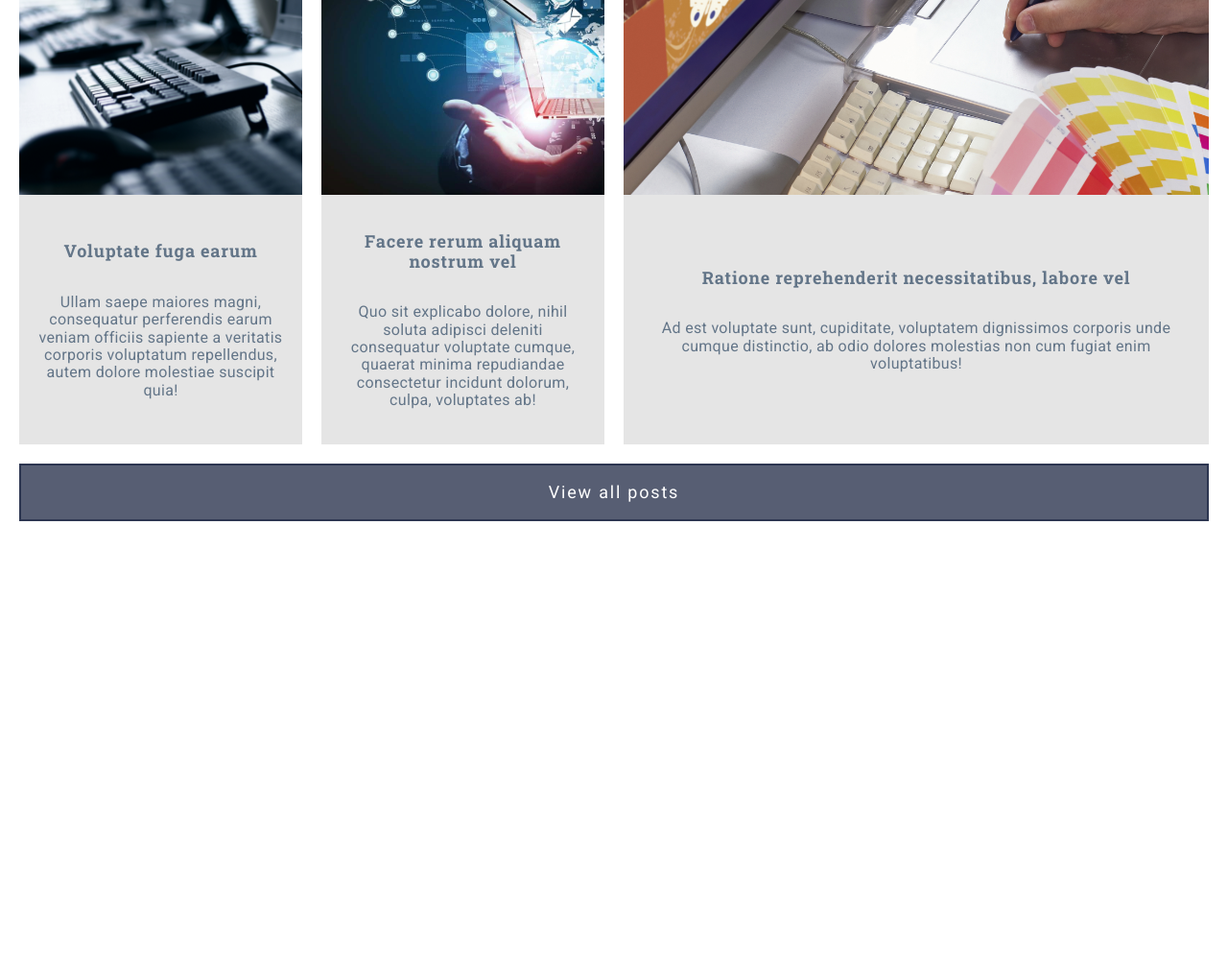
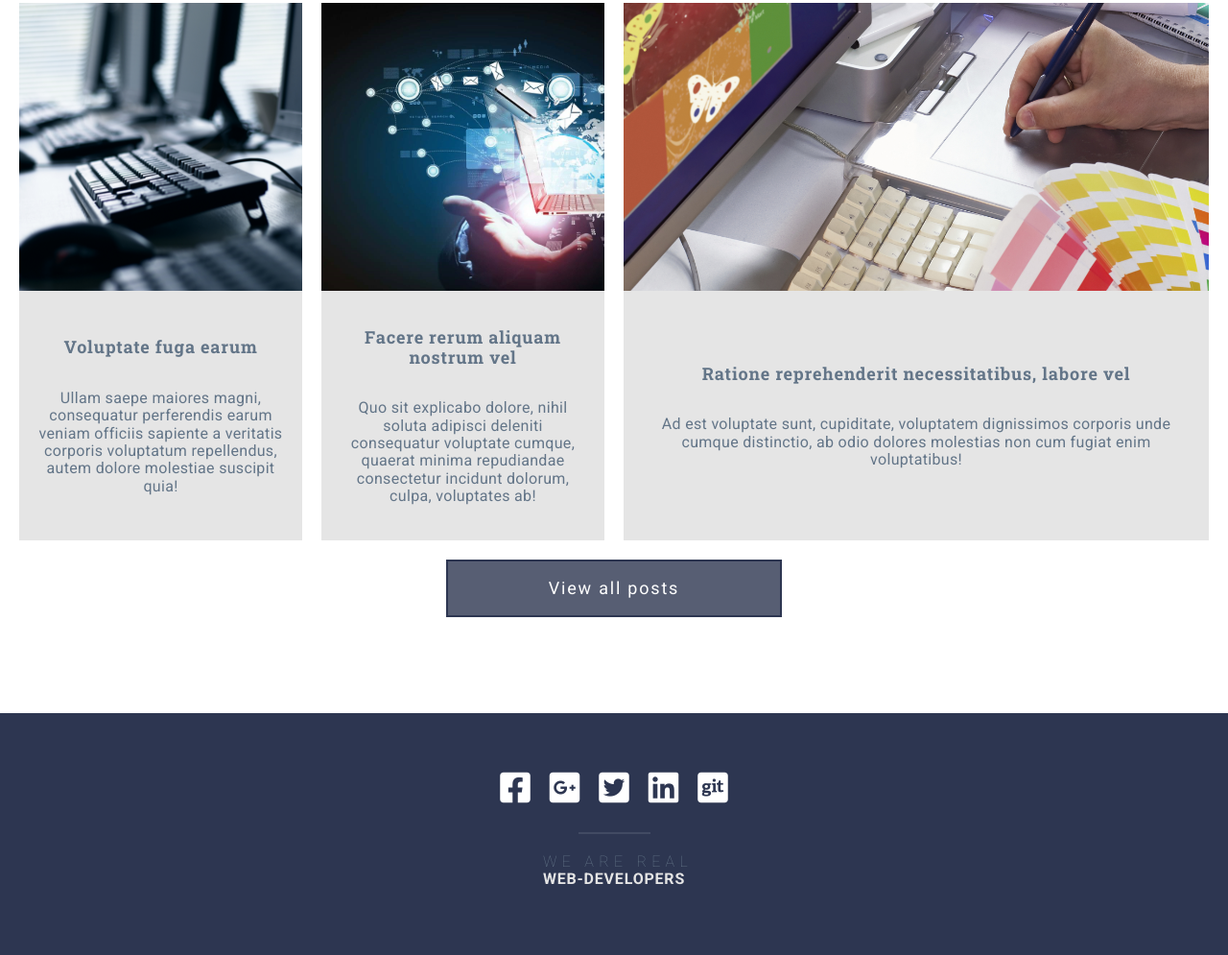
Before and after one commit to DianaSicevaia/grid-template-init-project, a website: page index.html in a window 1280 px wide. Shown: the part 3292-4287 px from the top of the page at 96% size. Before the commit the page ends 3835 px from the top, so only its background shows below. Drawn offline with Linux system fonts and the light colour scheme.

Commit message:
in the section post modified the button and paddings of the section. Added footer, social media icons with hover and focus, and  spans

```diff
--- a/assets/scss/_common.scss
+++ b/assets/scss/_common.scss
@@ -59,7 +59,6 @@ h3 {
 p {
     font-family: $font-main;
     color: $color-gray;
-    text-align: center;
 }
 
 a {
--- a/assets/scss/_footer.scss
+++ b/assets/scss/_footer.scss
@@ -0,0 +1,57 @@
+.footer {
+    padding: 50px 20px 70px;
+    text-align: center;
+    background-color: $color-primary;
+
+    &__social {
+        position: relative;
+        display: grid;
+        justify-content: center;
+        margin-bottom: 40px;
+        grid-template-columns: repeat(auto-fit, minmax(50px, max-content));
+
+        &::after {
+            position: absolute;
+            bottom: -20px;
+            left: calc(50% - 75px / 2);
+            width: 75px;
+            height: 2px;
+            content: "";
+            background-color: rgba($color-light, 0.1);
+        }
+
+        & a {
+            display: block;
+            padding: 10px;
+            transition: color 0.5s;
+
+            &:hover,
+            &:focus {
+            color: $color-accent;}
+        }
+
+        & .fab {
+            font-size: 36px;
+        }
+    }
+
+    &__container {
+        @extend %container;
+    }
+
+    &__copy span {
+        &:nth-of-type(1) {
+            margin-right: -0.5em;
+            letter-spacing: 0.33em;
+            font-weight: 100;
+        }
+
+        &:nth-of-type(2) {
+            letter-spacing: 0.05em;
+            color: $color-gray-light;
+            font-weight: 700;
+        }
+    }
+
+
+}
--- a/assets/scss/sections/_section-posts.scss
+++ b/assets/scss/sections/_section-posts.scss
@@ -5,6 +5,21 @@
 }
 
 .posts {
+    @include lg-min {
+        padding-top: 100px;
+        padding-bottom: 100px;
+    }
+
+    @include lg-md {
+        padding-top: 80px;
+        padding-bottom: 80px;
+    }
+
+    @include md {
+        padding-top: 60px;
+        padding-bottom: 60px;
+    }
+
     &__container {
         @extend %container;
     }
@@ -34,6 +49,11 @@
             grid-template-columns: repeat(1fr);
         }
     }
+
+    &__button {
+        display: flex;
+        justify-content: center;
+    }
 }
 
 .post-item {
@@ -50,6 +70,10 @@
         & p {
             color: $color-primary;
         }
+    }
+
+    & p {
+        text-align: center;
     }
 
     &__caption {
--- a/index.html
+++ b/index.html
@@ -278,6 +278,34 @@
 
 </main>
 
+<footer class="footer">
+  <div class="footer__container">
+    <div class="footer__social">
+    <a href="#">
+      <i class="fab fa-facebook-square"></i>
+    </a>
+    <a href="#">
+      <i class="fab fa-google-plus-square"></i>
+    </a>
+    <a href="#">
+      <i class="fab fa-twitter-square"></i>
+    </a>
+    <a href="www.linkedin.com/in/diana-sicevaia-632303105" target="blank">
+      <i class="fab fa-linkedin"></i>
+    </a>
+    <a href="https://github.com/DianaSicevaia/grid-template-init-project" target="blank">
+      <i class="fab fa-git-square"></i>
+    </a>
+  </div>
+
+    <div class="footer__copy">
+      <span>WE ARE REAL</span>
+      <br>
+      <span>WEB-DEVELOPERS</span>
+    </div>
+  </div>
+</footer>
+
   <script src="libs/jquery/dist/jquery.min.js"></script>
   <script src="assets/js/main.js"></script>
 </body>
```
Also changed, not shown: assets/css/style.css.
